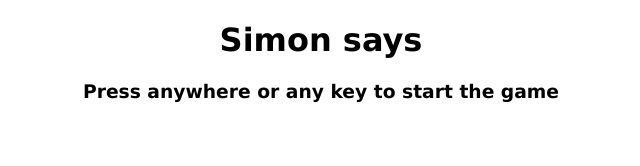
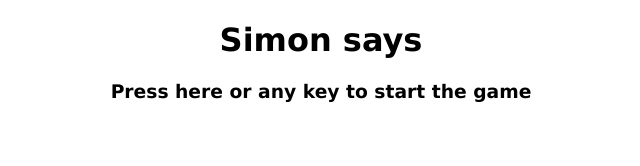
Before and after one commit to singhsinghel/Simon-says, a plain HTML site: page index.html in a window 1280 px wide. Shown: the top 166 px of the page, without its empty margins (319-959 px from the left). Drawn offline with Linux system fonts and the light colour scheme.

```diff
--- a/index.html
+++ b/index.html
@@ -8,7 +8,7 @@
 </head>
 <body>
     <h1 class="ashu">Simon says</h1>
-    <h3>Press anywhere or any key to start the game</h3>
+    <h3>Press here or any key to start the game</h3>
 
     <div class="main">
         <div class="child a" id="a"></div>
```
